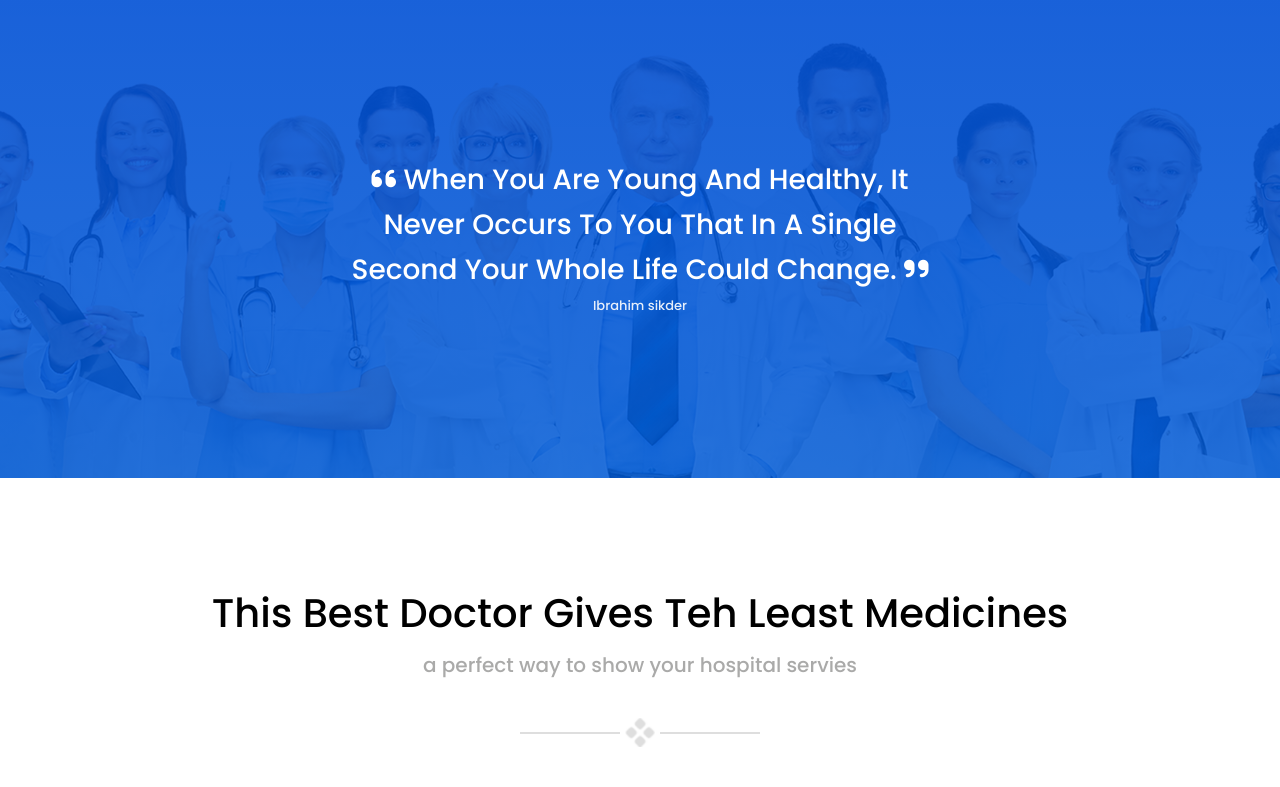
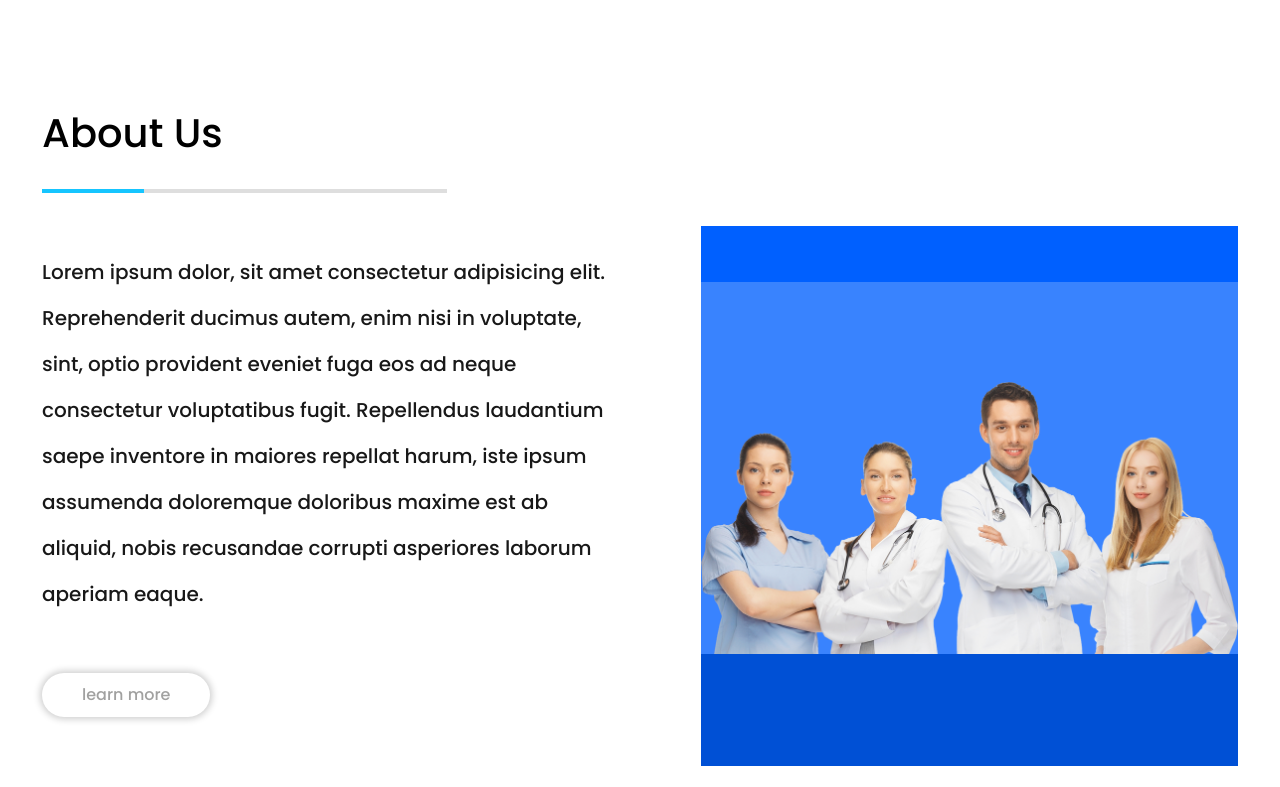
Before and after one commit to Ibrahim-Sikder/HospitalWebsite, a website: page index.html in a window 1280 px wide. Shown: the part 802-1589 px from the top of the page. Drawn offline with Linux system fonts and the light colour scheme.

```diff
--- a/index.html
+++ b/index.html
@@ -91,7 +91,27 @@
 
 <!--End header section-->
 <!--About section start -->
-
+<section class="about py" id="about">
+   <div class="about-inner">
+    <div class="container grid">
+        <div class="about-left text-center">
+            <div class="section-head">
+                <h2>about us</h2>
+                <div class="border-line"></div>
+            </div>
+            <p class="text text-lg">
+                Lorem ipsum dolor, sit amet consectetur adipisicing elit. Reprehenderit ducimus autem, enim nisi in voluptate, sint, optio provident eveniet fuga eos ad neque consectetur voluptatibus fugit. Repellendus laudantium saepe inventore in maiores repellat harum, iste ipsum assumenda doloremque doloribus maxime est ab aliquid, nobis recusandae corrupti asperiores laborum aperiam eaque.
+            </p>
+            <a href="#" class="btn btn-white"> learn more</a>
+        </div>
+        <div class="about-right flex">
+            <div class="img">
+                <img src="images/about-img.png" alt="about">
+            </div>
+        </div>
+    </div>
+   </div>
+</section>
 <!--About section end -->
 
 <!--Banner section start -->
```
